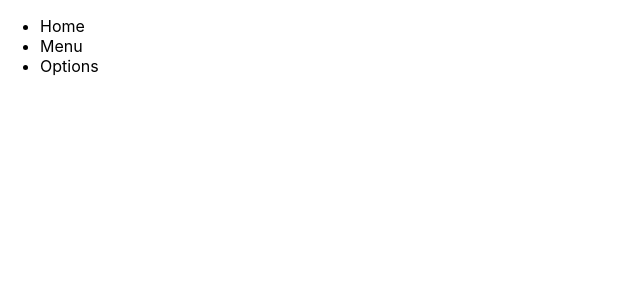
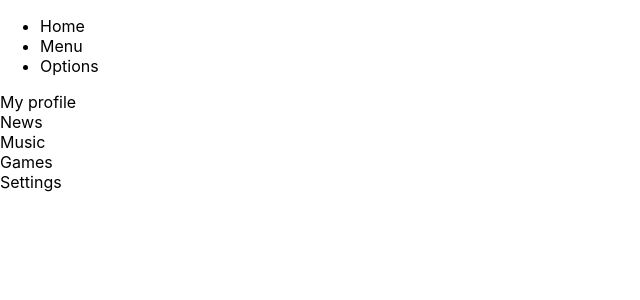
Before and after one commit to alexander1934/react-app1, a React (Create React App) app: page / in a window 1280 px wide. Shown: the top 300 px of the page, without its empty margins (0-640 px from the left). Built offline with nearby package versions, Linux system fonts and the light colour scheme.

Commit message:
added Content.js

```diff
--- a/src/App.js
+++ b/src/App.js
@@ -1,11 +1,13 @@
 import logo from "./logo.svg";
 import "./App.css";
 import Header from "./Header";
+import Content from "./Content";
 
 const App = () => {
   return (
     <div>
       <Header />
+      <Content />
     </div>
   );
 }
--- /dev/null
+++ b/src/Content.js
@@ -0,0 +1,17 @@
+import "./App.css"
+
+const Content = () => {
+  return (
+    <div>
+      <div className="sidebar">
+        <div>My profile</div>
+        <div>News</div>
+        <div>Music</div>
+        <div>Games</div>
+        <div>Settings</div>
+      </div>
+    </div>
+  );
+};
+
+export default Content
```
